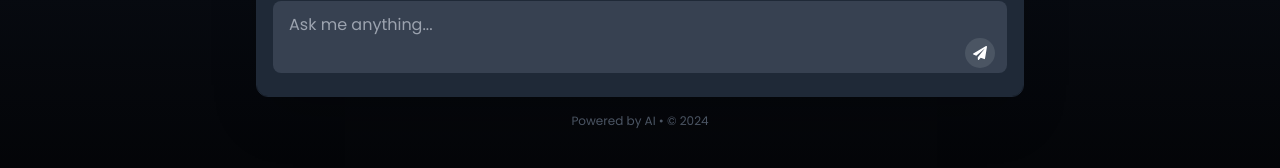
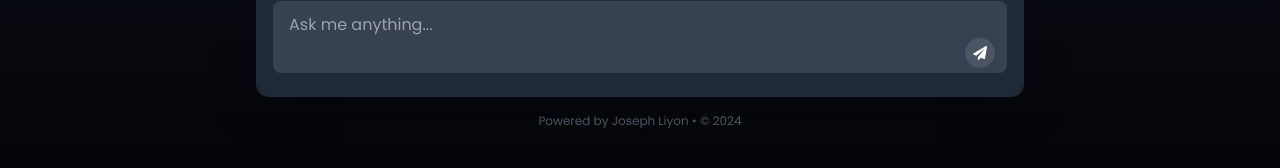
Before and after one commit to jliyon23/LLM-ChatBot, a React (Vite) app in the folder app/: page / in a window 1280 px wide. Shown: the part 474-642 px from the top of the page. Built offline with nearby package versions, Linux system fonts and the light colour scheme.

Commit message:
Update App.jsx

```diff
--- a/app/src/App.jsx
+++ b/app/src/App.jsx
@@ -179,7 +179,7 @@ function App() {
       </div>
 
       <div className="text-gray-600 text-xs mt-4">
-        Powered by AI • © {new Date().getFullYear()}
+        Powered by Joseph Liyon • © {new Date().getFullYear()}
       </div>
     </div>
   );
```
